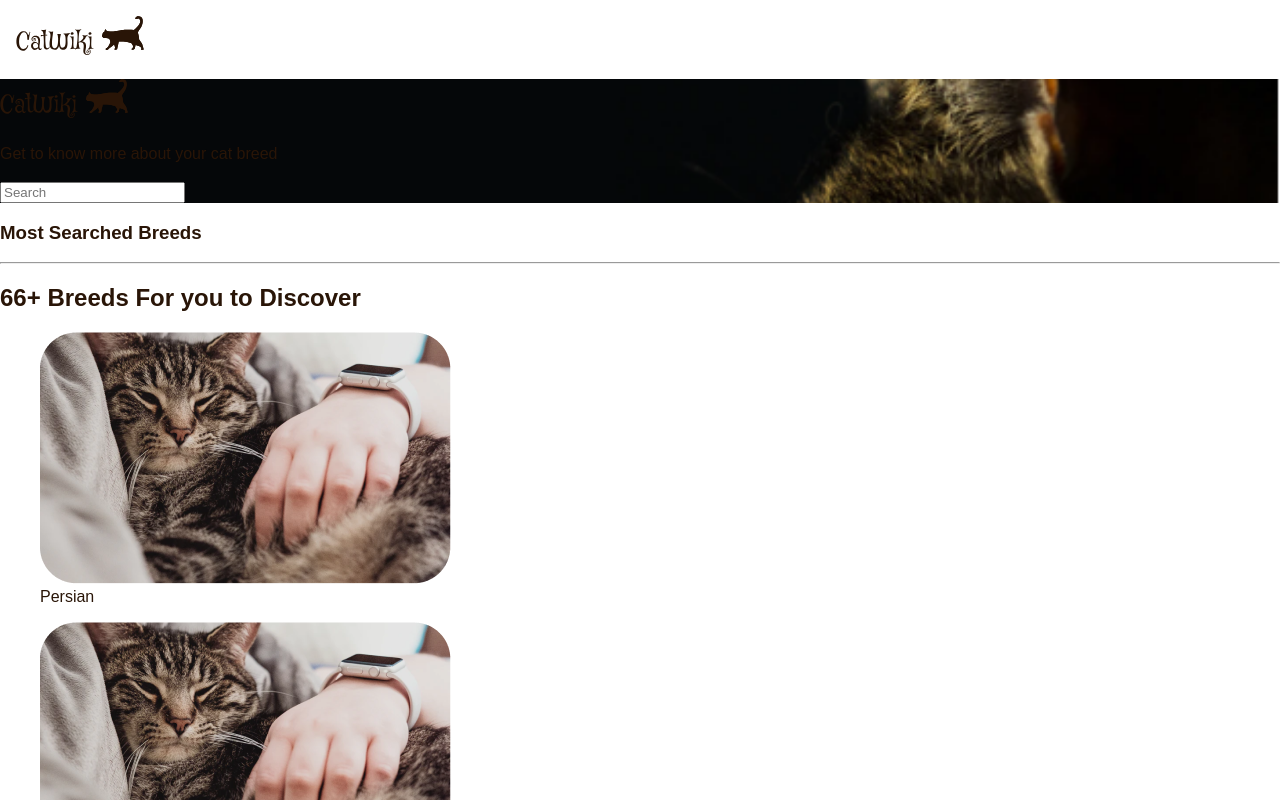
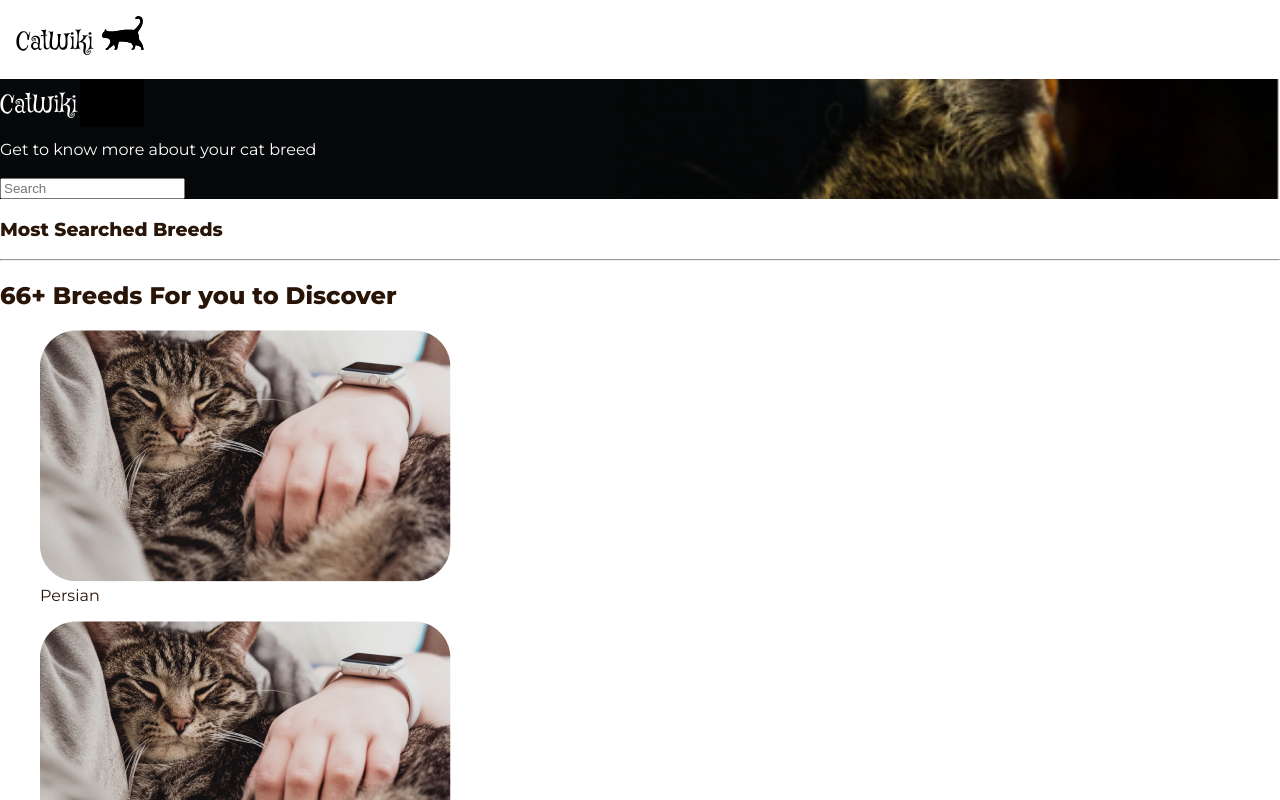
Before and after one commit to o-ashour/cat-wiki, a React (Create React App) app: page / in a window 1280 px wide. Shown: the top 800 px of the page. Built offline with nearby package versions, Linux system fonts and the light colour scheme.

Commit message:
Modify Logo in Hero Section

```diff
--- /dev/null
+++ b/main.css
@@ -0,0 +1,16 @@
+@import url('https://fonts.googleapis.com/css2?family=Montserrat:wght@400;500;600;800&display=swap');
+
+:root {
+  /* variables for colors */
+  --color-primary: #fff;
+  --color-secondary-1: #040608;
+  --color-secondary-2: #e3e1dc;
+  --color-accent-1: #7f736a;
+  --color-accent-2: #544439;
+  --color-accent-3: #e0e0e0;
+
+  /* variable for font family */
+  --ff-body: 'Montserrat', sans-serif;
+}
+
+/* utitlity classes goes here  */
--- a/public/index.html
+++ b/public/index.html
@@ -15,6 +15,9 @@
       user's mobile device or desktop. See https://developers.google.com/web/fundamentals/web-app-manifest/
     -->
     <link rel="manifest" href="%PUBLIC_URL%/manifest.json" />
+    <link rel="preconnect" href="https://fonts.googleapis.com">
+    <link rel="preconnect" href="https://fonts.gstatic.com" crossorigin>
+    <link href="https://fonts.googleapis.com/css2?family=Montserrat:wght@400;500;600;800&display=swap" rel="stylesheet">
     <title>Cat Wiki</title>
   </head>
   <body>
--- a/src/App.js
+++ b/src/App.js
@@ -7,7 +7,9 @@ import Input from './components/Input';
 import Card from './components/Card';
 import Container from './components/Container';
 import Footer from './components/Footer';
-import { StyledInput } from './styles/Input.styled';
+import { StyledHero } from './styles/Hero.styled';
+import { Cover } from './styles/Cover';
+import { Wrapper } from './styles/Wrapper';
 
 const theme = {
   colors: {
@@ -25,11 +27,15 @@ function App() {
         <GlobalStyles />
         <Header />
         <div className="Container">
-          <StyledInput>
-            <Logo />
-            <p>Get to know more about your cat breed</p>
+          <StyledHero>
+            <Wrapper>
+              <Logo theme='dark'/>
+              <Cover />
+            </Wrapper>
+
+            <p style={{color: '#fff'}}>Get to know more about your cat breed</p>
             <Input />
-          </StyledInput>
+          </StyledHero>
           <section>
             <header>
               <h3>Most Searched Breeds</h3>
--- a/src/components/Input.jsx
+++ b/src/components/Input.jsx
@@ -1,4 +1,4 @@
-import { StyledInput } from "../styles/Input.styled";
+
 
 function Input() {
   return (
--- a/src/components/Logo.jsx
+++ b/src/components/Logo.jsx
@@ -1,8 +1,9 @@
 import logo from '../assets/svg/CatwikiLogo.svg';
+import { StyledLogo } from '../styles/Logo.styled';
 
-function Logo(){
+function Logo({ theme }){
   return(
-    <img src={logo} alt='logo' />
+    <StyledLogo theme={theme} src={logo} alt='logo' />
   )
 };
 
--- /dev/null
+++ b/src/styles/Cover.js
@@ -0,0 +1,9 @@
+import styled from "styled-components";
+
+export const Cover = styled.div`
+  height: 3em;
+  width: 4em;
+  background: #000;
+  position: absolute;
+  left: 5em;
+`
--- a/src/styles/Global.js
+++ b/src/styles/Global.js
@@ -1,7 +1,7 @@
 import { createGlobalStyle } from "styled-components";
 
 const GlobalStyles = createGlobalStyle`
-  @import url('https://fonts.googleapis.com/css2?family=Montserrat:wght@400;500;600;800&display=swap');
+
 
   * {
     box-sizing: border-box;
@@ -24,5 +24,8 @@ const GlobalStyles = createGlobalStyle`
     max-width: 100%;
   }
 `
+// @import url('https://fonts.googleapis.com/css2?family=Montserrat:wght@400;500;600;800&display=swap');
 
+
+// @import url('https://fonts.googleapis.com/css2?family=Cormorant+SC&display=swap');
 export default GlobalStyles;
--- a/src/styles/Input.styled.js
+++ b/src/styles/Hero.styled.js
@@ -1,7 +1,7 @@
 import styled from "styled-components";
 import bgImg from '../assets/images/HeroImagesm.png';
 
-export const StyledInput = styled.section`
+export const StyledHero = styled.section`
   background-image: url(${bgImg});
   background-size: cover;
   background-repeat: no-repeat;
--- /dev/null
+++ b/src/styles/Logo.styled.js
@@ -0,0 +1,5 @@
+import styled from "styled-components";
+
+export const StyledLogo = styled.img`
+  filter: ${({ theme }) => theme === 'dark' ? 'brightness(0) invert(1)' : 'brightness(0) invert(0)'};
+`
--- /dev/null
+++ b/src/styles/Wrapper.jsx
@@ -0,0 +1,6 @@
+import styled from 'styled-components';
+
+export const Wrapper = styled.div`
+  display: flex;
+  flex-direction: row;
+`
```
